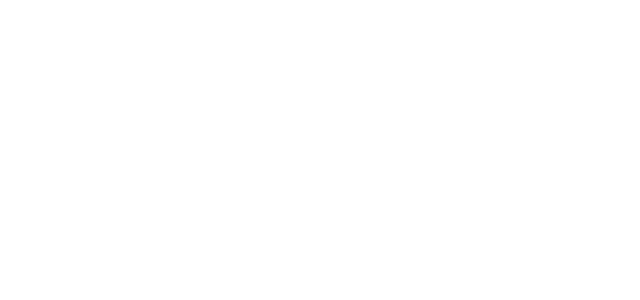
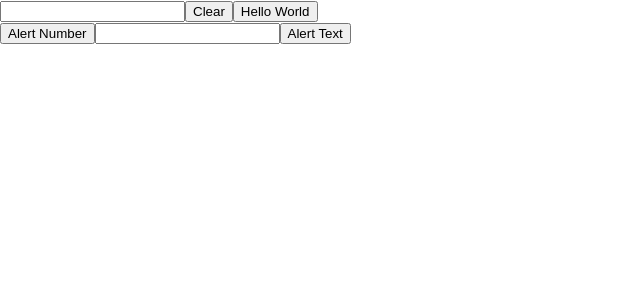
Before and after one commit to skils2000/Sint-test-MobX-MVVM, a React (Create React App) app: page / in a window 1280 px wide. Shown: the top 300 px of the page, without its empty margins (0-640 px from the left). Built offline with nearby package versions, Linux system fonts and the light colour scheme.

Commit message:
Task 1 - created ControlButton

```diff
--- a/src/App.tsx
+++ b/src/App.tsx
@@ -1,8 +1,43 @@
 import React from "react";
 import "./App.css";
+import ButtonControl from "./components/ButtonControl";
+import ControlStore from "./store/ControlStore";
+
+const controlStore1 = new ControlStore();
+const controlStore2 = new ControlStore();
+
 
 function App() {
-  return <div></div>;
+  return (
+    <div>
+      <ButtonControl
+        rightButtons={[
+          { text: "Clear", onClick: () => controlStore1.clearText() },
+          {
+            text: "Hello World",
+            onClick: () => controlStore1.setText("Hello world!"),
+          },
+        ]}
+        store={controlStore1}
+      />
+      <ButtonControl
+        leftButtons={[
+          {
+            text: "Alert Number",
+            onClick: () => {
+              if (!isNaN(Number(controlStore2.text))) {
+                alert(controlStore2.text);
+              }
+            },
+          },
+        ]}
+        rightButtons={[
+          { text: "Alert Text", onClick: () => alert(controlStore2.text) },
+        ]}
+        store={controlStore2}
+      />
+    </div>
+  );
 }
 
 export default App;
--- /dev/null
+++ b/src/components/ButtonControl.tsx
@@ -0,0 +1,38 @@
+import React from "react";
+import { observer } from "mobx-react-lite";
+import ControlStore from "../store/ControlStore";
+
+interface ButtonProps {
+    text: string;
+    onClick: () => void;
+}
+
+const Button: React.FC<ButtonProps> = ({ text, onClick }) => (
+    <button onClick={onClick}>{text}</button>
+);
+
+interface ButtonControlProps {
+    rightButtons: ButtonProps[];
+    leftButtons?: ButtonProps[];
+    store: ControlStore;
+}
+
+const ButtonControl: React.FC<ButtonControlProps> = ({ rightButtons, leftButtons = [], store }) => {
+    return (
+        <div>
+            {leftButtons.map((btn, index) => (
+                <Button key={index} {...btn} />
+            ))}
+            <input
+                type="text"
+                value={store.text}
+                onChange={(e) => store.setText(e.target.value)}
+            />
+            {rightButtons.map((btn, index) => (
+                <Button key={index} {...btn} />
+            ))}
+        </div>
+    );
+};
+
+export default observer(ButtonControl);
--- /dev/null
+++ b/src/store/ControlStore.ts
@@ -0,0 +1,19 @@
+import { makeAutoObservable } from "mobx";
+
+class ControlStore {
+    text: string = "";
+
+    constructor() {
+        makeAutoObservable(this);
+    }
+
+    setText(text: string) {
+        this.text = text;
+    }
+
+    clearText() {
+        this.text = "";
+    }
+}
+
+export default ControlStore;
```
